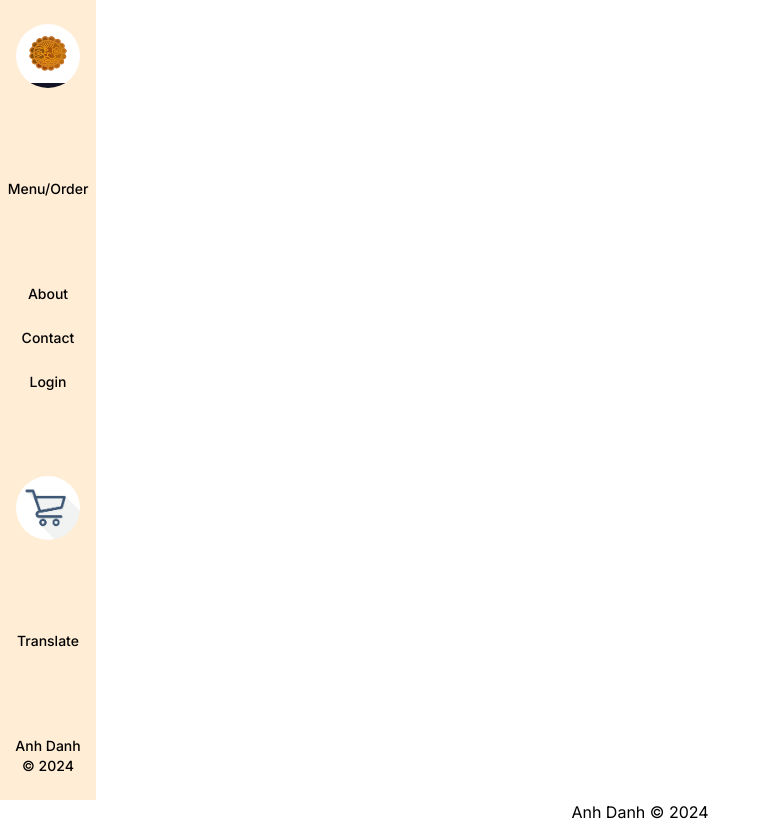
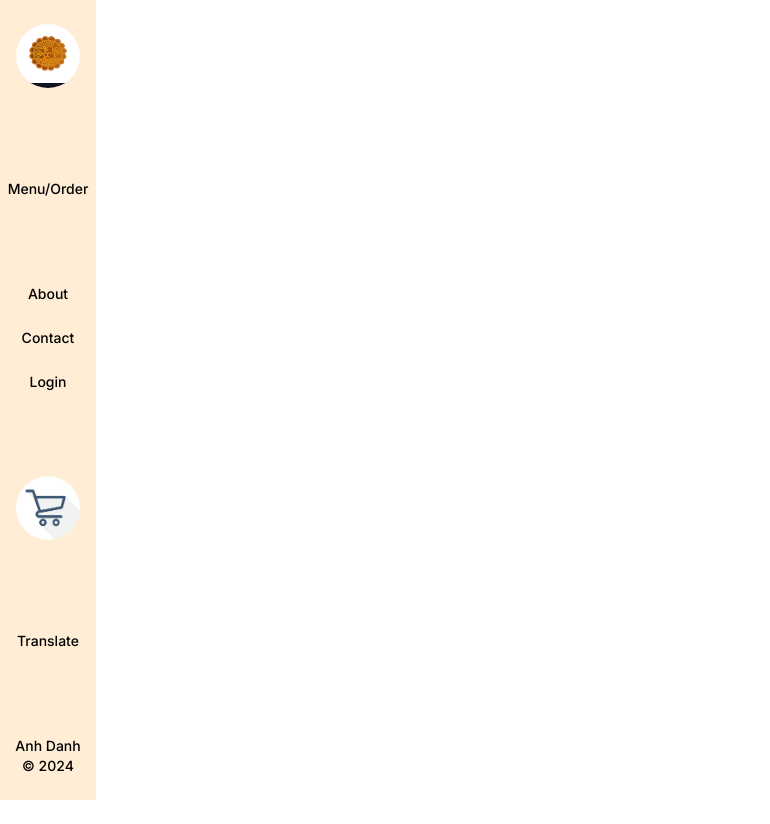
Before and after one commit to juiceman1014/bakery-website, a Next.js app in the folder client/: page / in a window 1280 px wide. Shown: the whole page, without its empty margins (0-770 px from the left). After the commit the page ends 800 px from the top, so only its background shows below. Built offline with nearby package versions, Linux system fonts and the light colour scheme.

Commit message:
deleted footer

```diff
--- a/client/src/app/layout.jsx
+++ b/client/src/app/layout.jsx
@@ -1,6 +1,5 @@
 import { Inter } from "next/font/google";
 import "./globals.css";
-import Footer from "../components/Footer.jsx"
 import Navbar from "../components/Navbar.jsx"
 
 const inter = Inter({ subsets: ["latin"] });
@@ -16,7 +15,6 @@ export default function RootLayout({ children }) {
       <body className={inter.className}>
         <Navbar />
         {children}
-        <Footer />
       </body>
     </html>
   );
```
